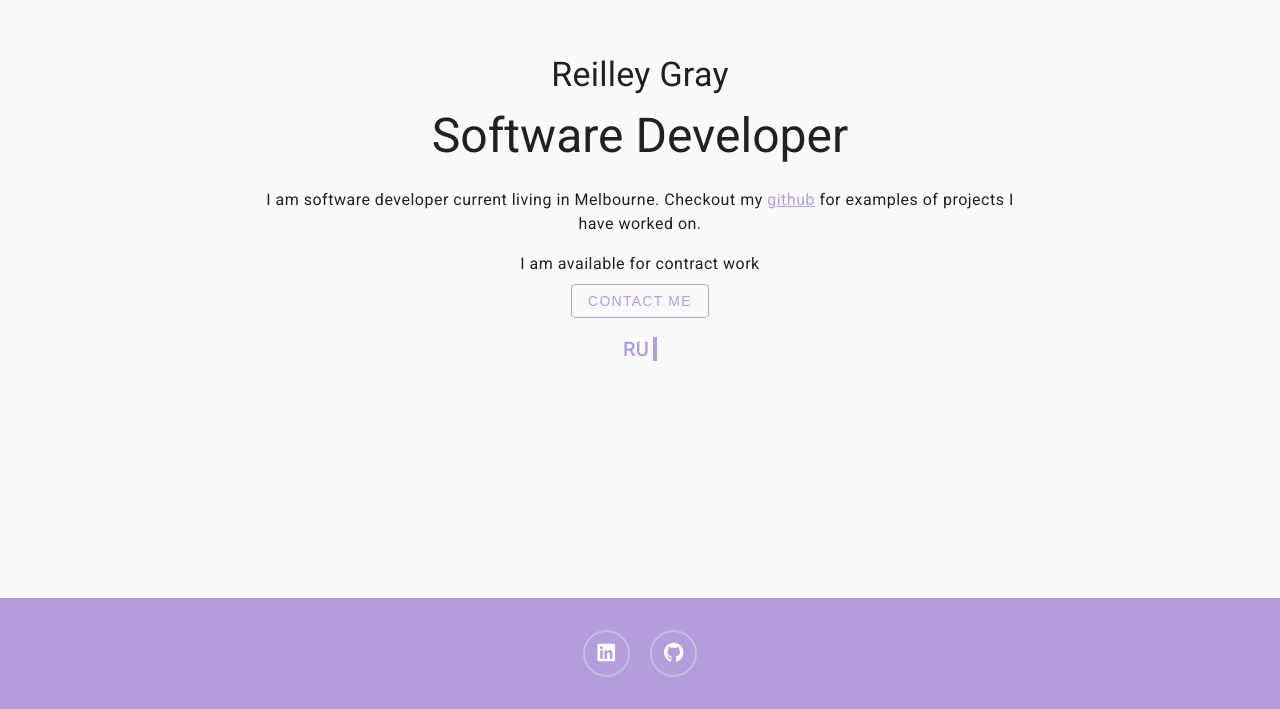
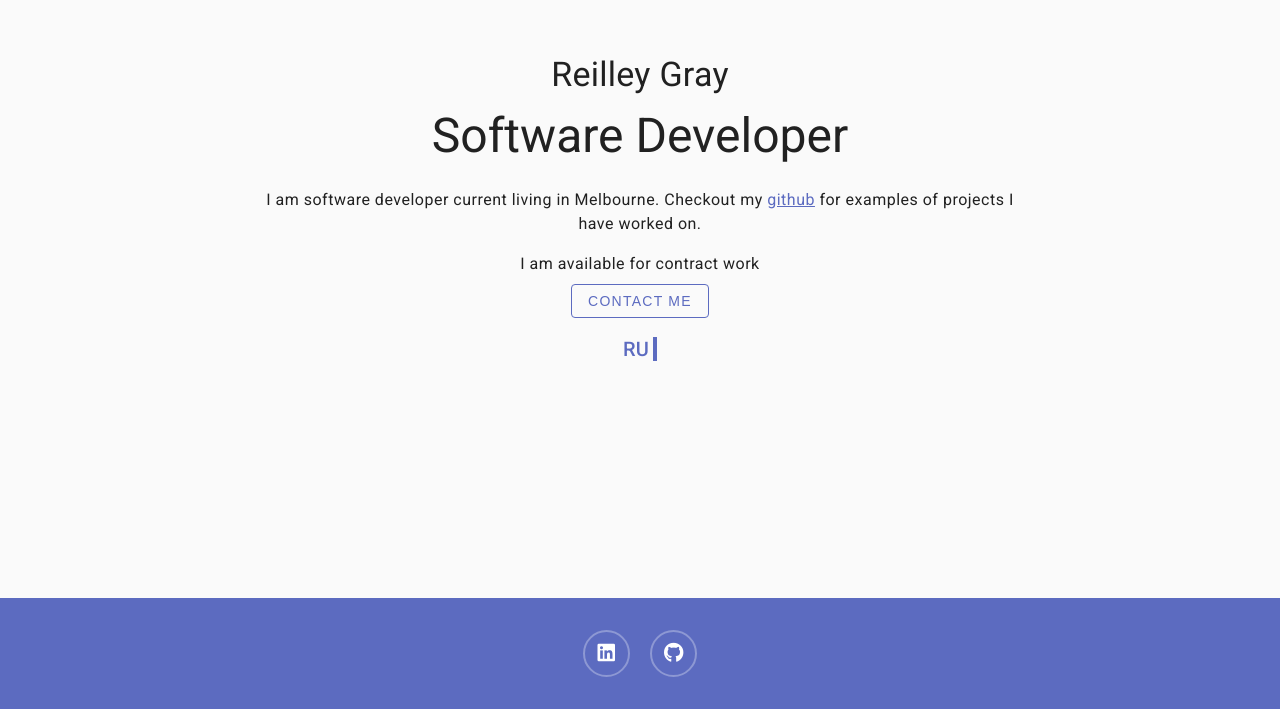
Before and after one commit to Reilley64/www.reilley.dev, a website built with Parcel: page src/index.html in a window 1280 px wide. Shown: the part 202-911 px from the top of the page. Built offline with nearby package versions, Linux system fonts and the light colour scheme.

Commit message:
Accessibility, best practices and SEO

```diff
--- a/src/css/main.css
+++ b/src/css/main.css
@@ -5,7 +5,7 @@
 @import url(sanitize.css);
 
 :root {
-  --primary: rgb(179, 157, 219);
+  --primary: rgb(92, 107, 192);
 }
 
 a {
--- a/src/index.html
+++ b/src/index.html
@@ -1,5 +1,5 @@
 <!DOCTYPE html>
-<html class="no-js" lang="">
+<html class="no-js" lang="en">
   <head>
     <meta charset="utf-8" />
     <title>Reilley Gray</title>
@@ -17,7 +17,8 @@
 
     <link rel="stylesheet" href="css/main.css" />
 
-    <meta name="theme-color" content="#fafafa" />
+    <meta name="description" content="Reilley Gray, contract software developer in Melbourne, Australia." />
+    <meta name="theme-color" content="#5c6bc0" />
   </head>
 
   <body>
@@ -30,12 +31,13 @@
         </dl>
         <p>
           I am software developer current living in Melbourne. Checkout my
-          <a href="https://github.com/Reilley64" target="_blank">github</a> for examples of projects I have worked on.
+          <a href="https://github.com/Reilley64" rel="noreferrer" target="_blank">github</a> for examples of projects I
+          have worked on.
         </p>
         <p>
           I am available for contract work <br />
           <a href="mailto:reilleygray@gmail.com">
-            <button class="button" style="margin-top: 8px">Contact me</button>
+            <button class="button" name="contact-me" style="margin-top: 8px">Contact me</button>
           </a>
         </p>
         <div>
@@ -46,39 +48,18 @@
           ></span>
         </div>
       </div>
-
-      <!--      <p>-->
-      <!--        I'm a software developer living in Melbourne. Check out my-->
-      <!--        <a href="https://github.com/Reilley64" target="_blank">github</a> for examples of projects-->
-      <!--        I've worked on (including this site).-->
-      <!--      </p>-->
-      <!--      <p>-->
-      <!--        I am available for contract work, say hello at-->
-      <!--        <a href="mailto:reilleygray@gmail.com">reilleygray@gmail.com</a>.-->
-      <!--      </p>-->
-      <!--      <h6 id="languages" style="height: 20px"></h6>-->
-      <!--      <a href="https://www.linkedin.com/in/reilley-gray-a9a982198" style="text-decoration: none" target="_blank">-->
-      <!--        <img-->
-      <!--          alt="LinkedIn"-->
-      <!--          src="img/LI-In-Bug.png"-->
-      <!--          style="filter: grayscale(100%) brightness(100); height: 24px; width: auto"-->
-      <!--        />-->
-      <!--      </a>-->
-      <!--      <a href="https://github.com/Reilley64" style="text-decoration: none" target="_blank">-->
-      <!--        <img-->
-      <!--          alt="LinkedIn"-->
-      <!--          src="img/GitHub-Mark-120px-plus.png"-->
-      <!--          style="filter: grayscale(100%) brightness(100); height: 24px; width: auto"-->
-      <!--        />-->
-      <!--      </a>-->
     </main>
     <footer>
-      <button class="social-icon" style="margin-right: 8px">
-        <i class="fab fa-linkedin"></i>
-      </button>
-      <button class="social-icon" style="margin-left: 8px">
-        <i class="fab fa-github"></i>
-      </button>
+      <a href="https://www.linkedin.com/in/reilley-gray-a9a982198" rel="noreferrer" target="_blank">
+        <button class="social-icon" name="linked-in" style="margin-right: 8px">
+          <i class="fab fa-linkedin"></i>
+        </button>
+      </a>
+      <a href="https://github.com/Reilley64" rel="noreferrer" target="_blank">
+        <button class="social-icon" name="github" style="margin-left: 8px">
+          <i class="fab fa-github"></i>
+        </button>
+      </a>
     </footer>
     <script src="js/main.js"></script>
   </body>
```
